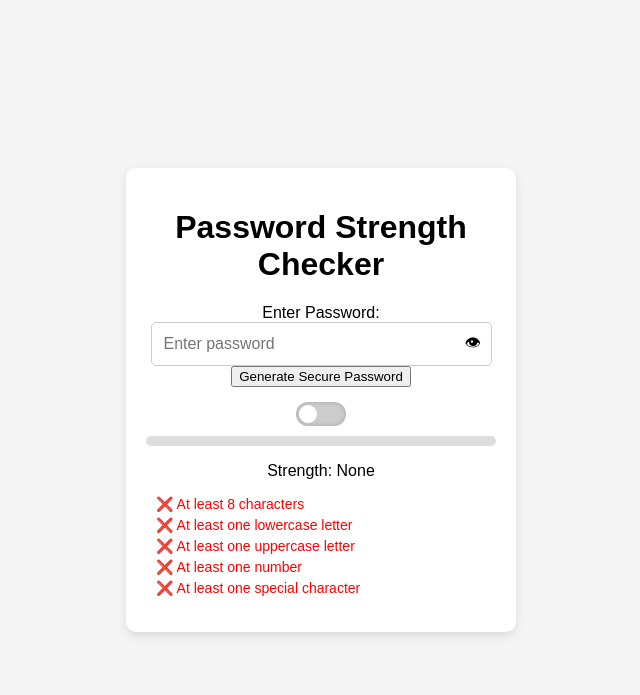
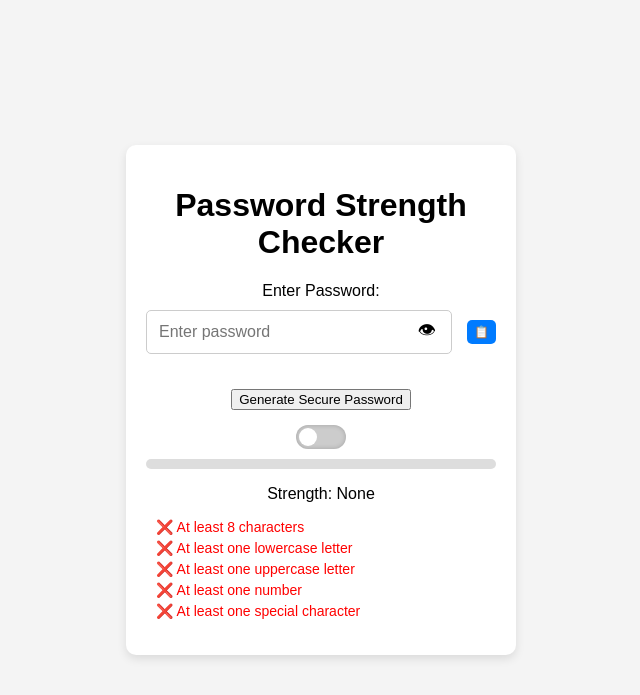
Before and after one commit to Cyber-Security-Tech/password-strength-checker, a Flask app: page / in a window 1280 px wide. Shown: the top 695 px of the page, without its empty margins (319-959 px from the left). Run offline with Flask 3, Linux system fonts and the light colour scheme.

Commit message:
Fixed spacing, eye icon positioning, and dark mode toggle switch

```diff
--- a/static/styles.css
+++ b/static/styles.css
@@ -1,3 +1,5 @@
+/* styles.css - Fixed Spacing Above & Below Input Field */
+
 body {
     font-family: Arial, sans-serif;
     background-color: #f4f4f4;
@@ -25,21 +27,27 @@ h1, label {
     transition: color 0.3s ease;
 }
 
+/* Added space below "Enter Password" label */
+label[for="password"] {
+    display: block;
+    margin-bottom: 10px;
+}
+
 .password-container {
     position: relative;
     width: 100%;
     display: flex;
     align-items: center;
-    justify-content: center;
+    justify-content: space-between;
+    margin-bottom: 20px; /* Increased spacing below input field */
 }
 
 input {
-    width: 90%;
+    width: 80%;
     padding: 12px;
     font-size: 16px;
     border: 1px solid #ccc;
     border-radius: 5px;
-    text-align: left;
     background-color: white;
     color: black;
     transition: background-color 0.3s ease, color 0.3s ease;
@@ -66,7 +74,91 @@ input {
     border: 1px solid #888;
 }
 
-/* Dark Mode Toggle Switch */
+/* Copy Button - Small & Next to Eye */
+.copy-btn {
+    background-color: #007BFF;
+    color: white;
+    border: none;
+    padding: 5px 7px;
+    border-radius: 5px;
+    cursor: pointer;
+    font-size: 12px;
+    margin-left: 5px;
+    transition: background-color 0.3s;
+}
+
+.copy-btn:hover {
+    background-color: #0056b3;
+}
+
+/* Password Strength Bar - Smooth Animation */
+#password-strength-bar {
+    width: 100%;
+    height: 10px;
+    background: #ddd;
+    border-radius: 5px;
+    overflow: hidden;
+    margin-top: 10px;
+}
+
+#strength-bar {
+    height: 100%;
+    width: 0;
+    transition: width 0.5s ease-in-out, background-color 0.5s ease-in-out;
+}
+
+/* Strength Levels */
+.weak {
+    background-color: red;
+}
+
+.medium {
+    background-color: orange;
+}
+
+.strong {
+    background-color: green;
+}
+
+/* Fix Eye Icon Position */
+.eye-icon {
+    position: absolute;
+    right: 60px; /* Proper positioning */
+    top: 50%;
+    transform: translateY(-50%);
+    cursor: pointer;
+    font-size: 18px;
+}
+
+/* Fix Password Requirements Alignment */
+#password-requirements {
+    list-style: none;
+    padding: 0;
+    text-align: left;
+    margin-top: 15px;
+    margin-left: 10px;
+}
+
+#password-requirements li {
+    font-size: 14px;
+    margin: 5px 0;
+    color: red;
+    transition: opacity 0.3s ease-in-out, transform 0.3s ease-in-out;
+}
+
+#password-requirements li.valid {
+    opacity: 1;
+    font-weight: bold;
+    color: green;
+    transform: translateX(10px);
+}
+
+/* Generate Password Button - Added Spacing */
+#generate-password {
+    margin-top: 15px; /* Extra spacing above the button */
+}
+
+/* Dark Mode Toggle Switch - Fixed */
 .dark-mode-toggle {
     display: flex;
     align-items: center;
@@ -119,64 +211,3 @@ input:checked + .slider {
 input:checked + .slider:before {
     transform: translateX(26px);
 }
-
-/* Password Strength Bar - Smooth Animation */
-#password-strength-bar {
-    width: 100%;
-    height: 10px;
-    background: #ddd;
-    border-radius: 5px;
-    overflow: hidden;
-    margin-top: 10px;
-}
-
-#strength-bar {
-    height: 100%;
-    width: 0;
-    transition: width 0.5s ease-in-out, background-color 0.5s ease-in-out;
-}
-
-/* Strength Levels */
-.weak {
-    background-color: red;
-}
-
-.medium {
-    background-color: orange;
-}
-
-.strong {
-    background-color: green;
-}
-
-/* Align Password Requirements to the Left */
-#password-requirements {
-    list-style: none;
-    padding: 0;
-    text-align: left;
-    margin-top: 15px;
-    margin-left: 10px;
-}
-
-#password-requirements li {
-    font-size: 14px;
-    margin: 5px 0;
-    color: red;
-    transition: opacity 0.3s ease-in-out, transform 0.3s ease-in-out;
-}
-
-#password-requirements li.valid {
-    opacity: 1;
-    font-weight: bold;
-    color: green;
-    transform: translateX(10px);
-}
-
-/* Fix Cursor for Eye Icon */
-.eye-icon {
-    position: absolute;
-    right: 15px;
-    top: 50%;
-    transform: translateY(-50%);
-    cursor: pointer;
-}
--- a/templates/index.html
+++ b/templates/index.html
@@ -16,6 +16,7 @@
             <div class="password-container">
                 <input type="password" id="password" name="password" placeholder="Enter password" required>
                 <span id="toggle-password" class="eye-icon">👁</span>
+                <button type="button" id="copy-password" class="copy-btn">📋</button>
             </div>
             <button type="button" id="generate-password">Generate Secure Password</button>
 
```
Also changed, not shown: static/scripts.js (+18 -15 lines).
